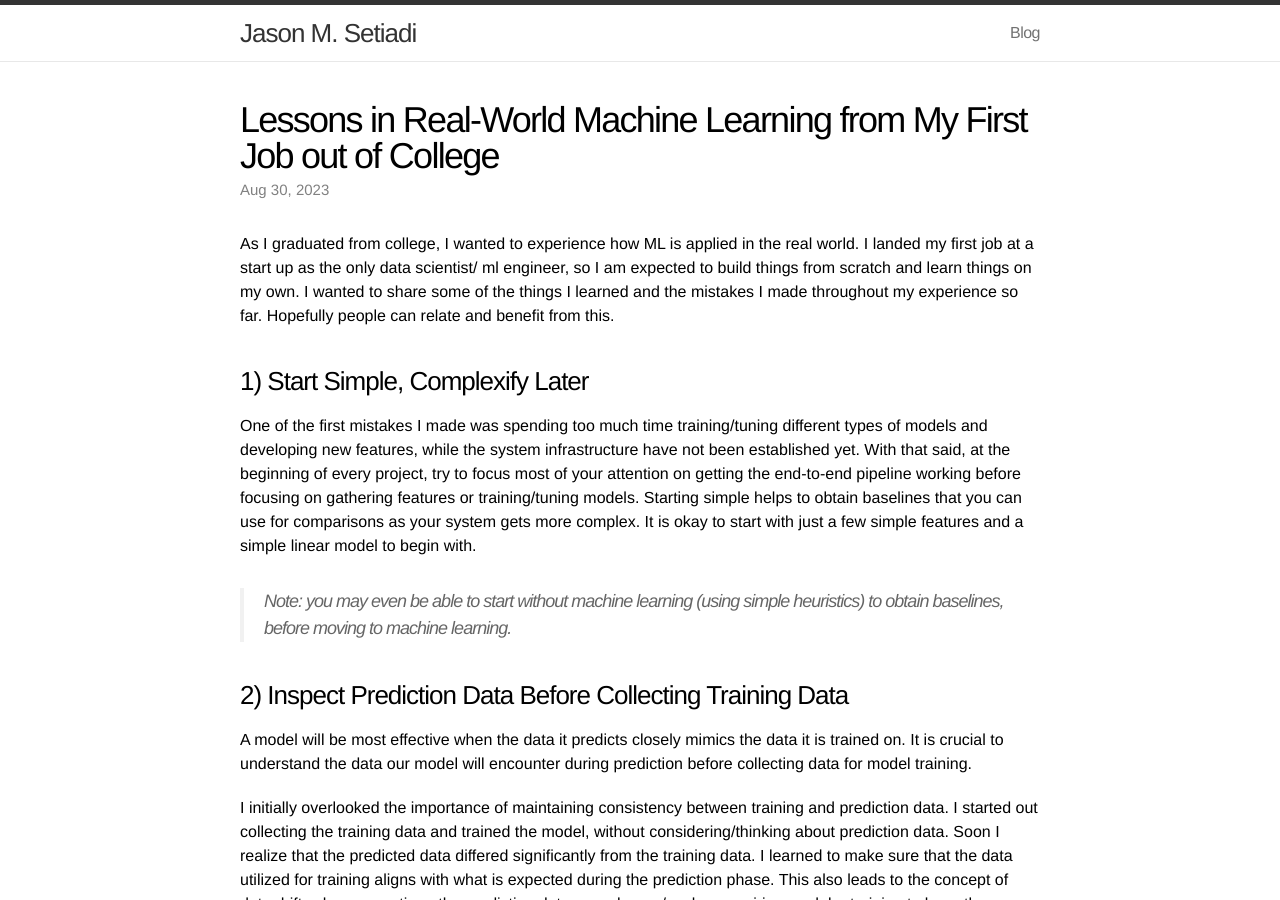
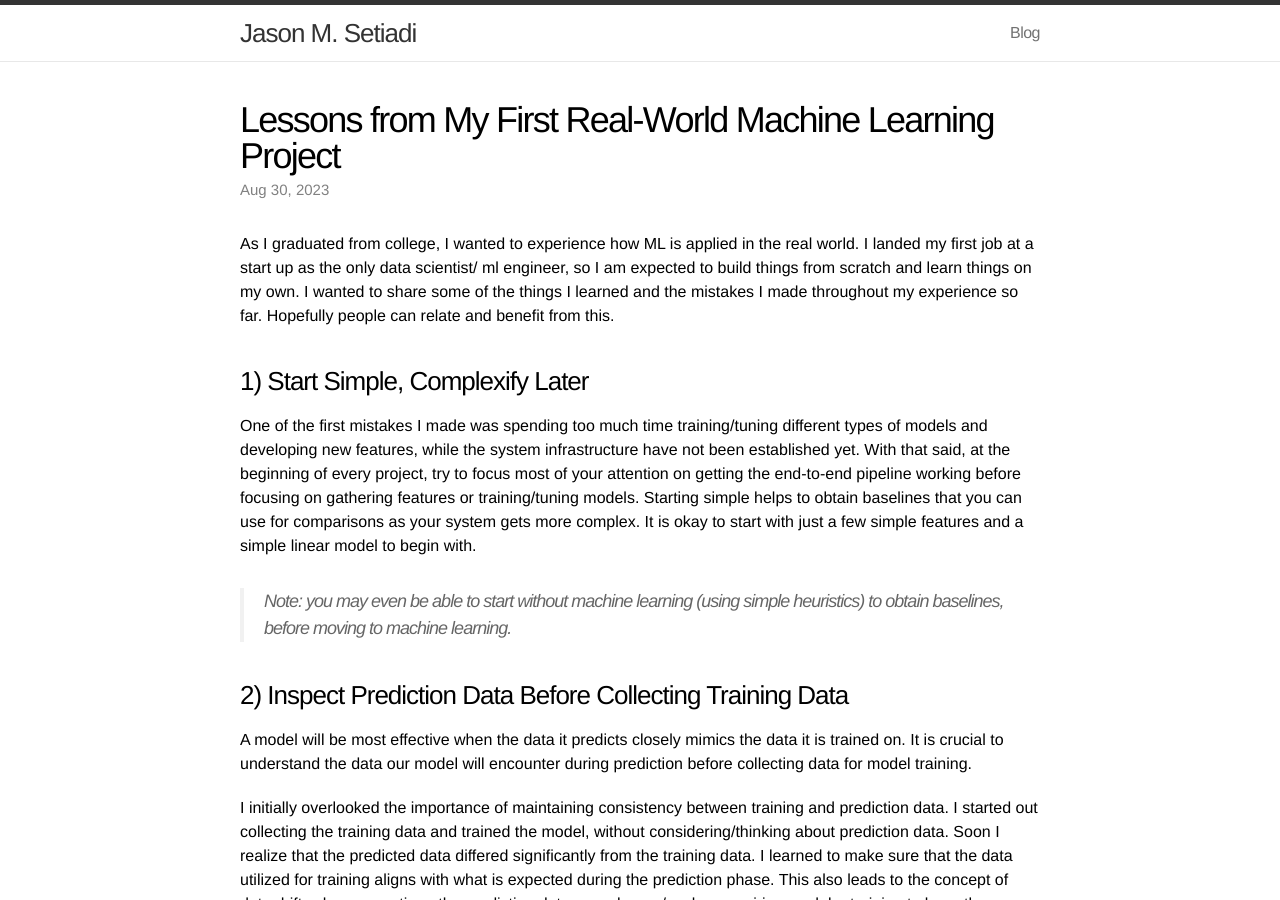
Before and after one commit to jasonmsetiadi/jasonmsetiadi.github.io, a Jekyll site: the page built from _posts/2023-08-30-first-job.markdown, in a window 1280 px wide and 900 px high. Built offline with Jekyll 4.4.1, drawn with Linux system fonts in a browser that asks for light colours; comment, search, counter and statistics services are not loaded.

Commit message:
update title

```diff
--- a/_posts/2023-08-30-first-job.markdown
+++ b/_posts/2023-08-30-first-job.markdown
@@ -1,7 +1,7 @@
 ---
 layout: post
 comments: true
-title: "Lessons in Real-World Machine Learning from My First Job out of College"
+title: "Lessons from My First Real-World Machine Learning Project"
 excerpt: "Things I learned about solving real-world problems using machine learning at my first job out of college."
 date:   2023-08-30 07:00:00
 mathjax: false
```
